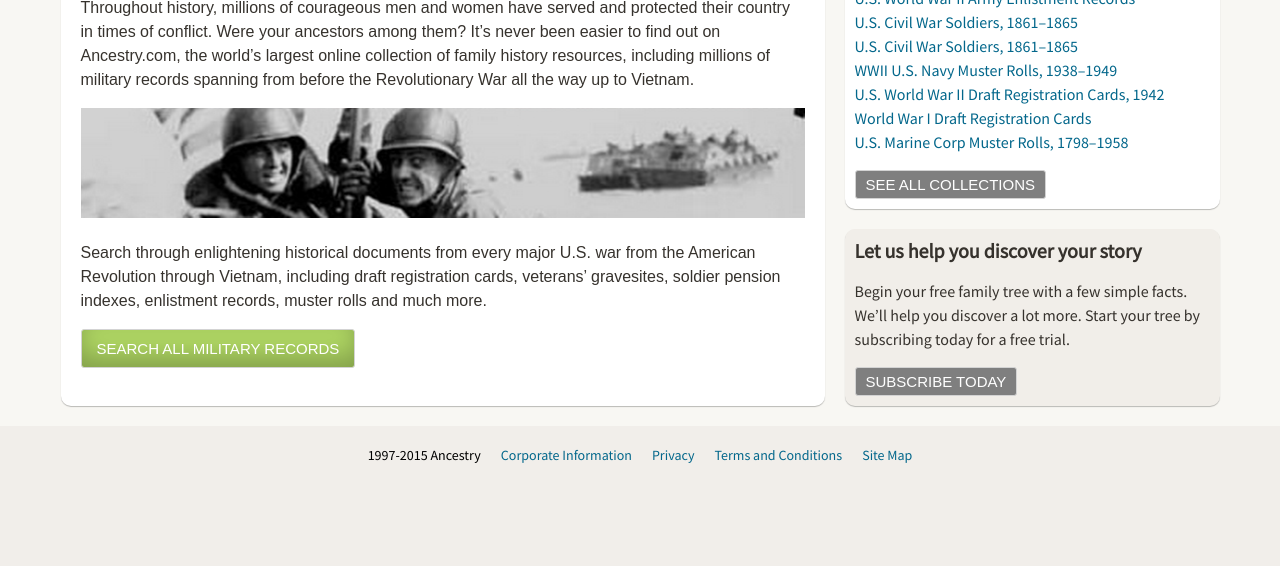
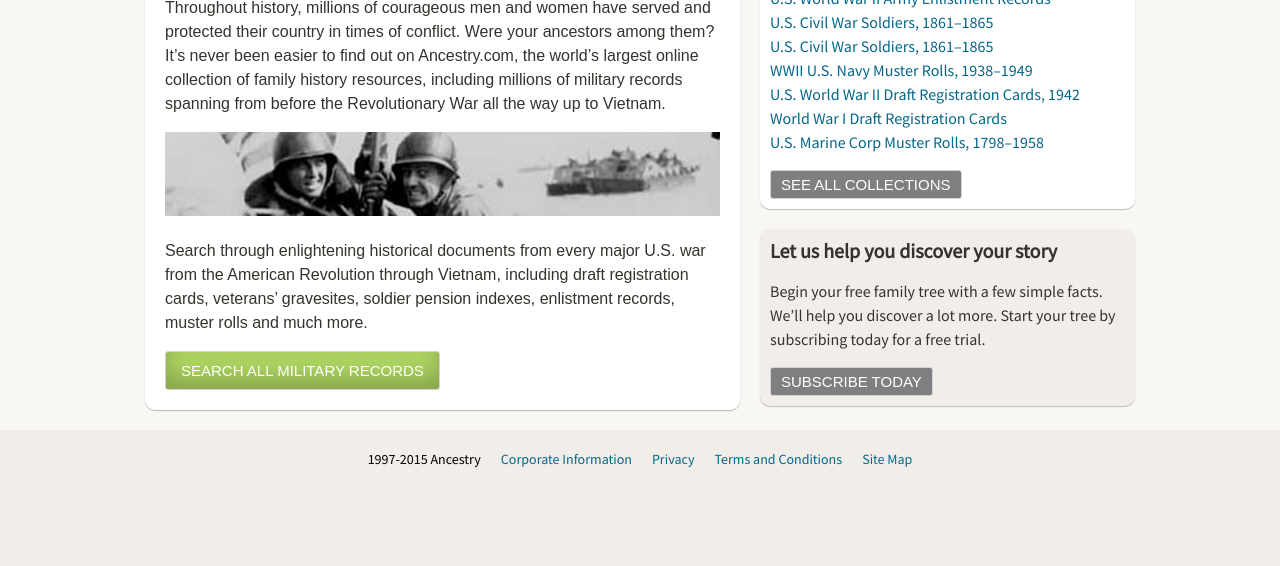
Before and after one commit to chadeddington/sampleAncestryPage, a plain HTML site: page index.html in a window 1280 px wide. Shown: the part 234-800 px from the top of the page. Drawn offline with nearby package versions, Linux system fonts and the light colour scheme.

Commit message:
try fix ie

```diff
--- a/app.css
+++ b/app.css
@@ -7,7 +7,6 @@ body {
 
 main {
   display: flex;
-  justify-content: center;
   background-color: #f8f7f3;
   line-height: 24px;
   color: #36322d;
@@ -95,7 +94,8 @@ a, button {
 }
 
 .content-wrapper {
-  max-width: 1000px;
+  max-width: 1010px;
+  margin: auto;
   display: flex;
   flex-wrap: wrap;
 }
@@ -182,7 +182,6 @@ a, button {
 
 .modal-wrapper {
   display: flex;
-  justify-content: center;
   align-items: center;
 }
 
--- a/app.js
+++ b/app.js
@@ -24,6 +24,7 @@ class App extends React.Component {
     <div>
       <Header />
       <main>
+        <div className="content-wrapper">
           <div className="primary-content">
             <h2>World conflicts. Personal stories.</h2>
             <p>
@@ -82,7 +83,7 @@ class App extends React.Component {
               <button onClick={this.openModal}>SUBSCRIBE TODAY</button>
             </div>
           </aside>
-
+        </div>
       </main>
 
       <Footer />
```
Lines whose indentation alone changed are shown as unchanged.
